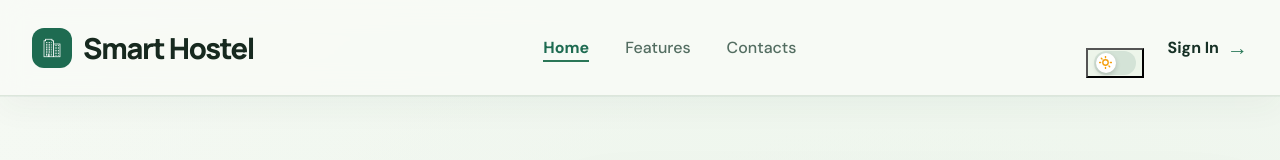
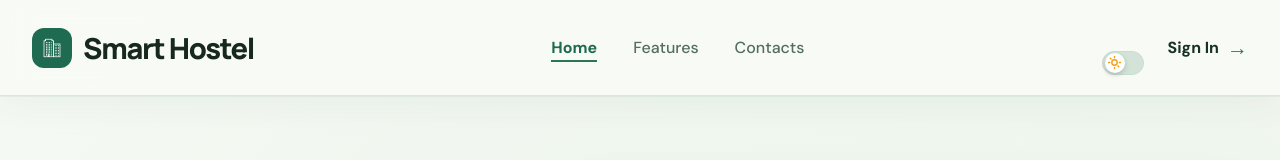
Before and after one commit to Rishiiii-i/Hostel-Management-System, a React (Vite) app in the folder frontend/: page / in a window 1280 px wide. Shown: the top 160 px of the page. Built offline with nearby package versions, Linux system fonts and the light colour scheme; no server answers.

Commit message:
Update ThemeToggle.css with sliding pill toggle track and thumb animation rules

```diff
--- a/frontend/src/components/ThemeToggle.css
+++ b/frontend/src/components/ThemeToggle.css
@@ -1,29 +1,66 @@
-/* Theme toggle button styles */
-.theme-toggle-btn {
+/* Container button */
+.theme-toggle-switch {
+  background: none;
+  border: none;
+  padding: 0;
+  cursor: pointer;
   display: inline-flex;
+  outline: none;
+  transition: transform 0.15s ease;
+}
+
+.theme-toggle-switch:active {
+  transform: scale(0.95);
+}
+
+/* Outer track */
+.theme-toggle-switch .toggle-track {
+  width: 50px;
+  height: 26px;
+  background: #dce6df;
+  border: 1px solid #c8dcd0;
+  border-radius: 26px;
+  position: relative;
+  display: flex;
+  align-items: center;
+  transition: background-color 0.25s ease, border-color 0.25s ease;
+}
+
+html.dark .theme-toggle-switch .toggle-track {
+  background: #14241c;
+  border-color: #233e30;
+}
+
+/* Sliding thumb */
+.theme-toggle-switch .toggle-thumb {
+  width: 20px;
+  height: 20px;
+  background: #ffffff;
+  border-radius: 50%;
+  position: absolute;
+  left: 2px;
+  display: flex;
   align-items: center;
   justify-content: center;
-  width: 40px;
-  height: 40px;
-  border-radius: 10px;
-  background: #f0f7f2;
-  border: 1px solid #d4e5d8;
-  color: #1e6b51;
-  cursor: pointer;
-  transition: all 0.2s ease;
+  transition: transform 0.25s cubic-bezier(0.4, 0, 0.2, 1), background-color 0.25s ease;
+  box-shadow: 0 1px 3px rgba(0, 0, 0, 0.15);
 }
 
-html.dark .theme-toggle-btn {
-  background: #1c3327;
-  border-color: #2a4738;
-  color: #38b387;
+html.dark .theme-toggle-switch .toggle-thumb {
+  background: #2b7959;
 }
 
-.theme-toggle-btn:hover {
-  background: #e1f0e4;
-  transform: translateY(-1px);
+/* Sliding translation distance */
+.theme-toggle-switch.light .toggle-thumb {
+  transform: translateX(0);
 }
 
-html.dark .theme-toggle-btn:hover {
-  background: #254234;
+.theme-toggle-switch.dark .toggle-thumb {
+  transform: translateX(24px);
 }
+
+/* Icon styling adjustments */
+.theme-toggle-switch .toggle-thumb svg {
+  display: block;
+  transition: transform 0.25s ease;
+}
```
